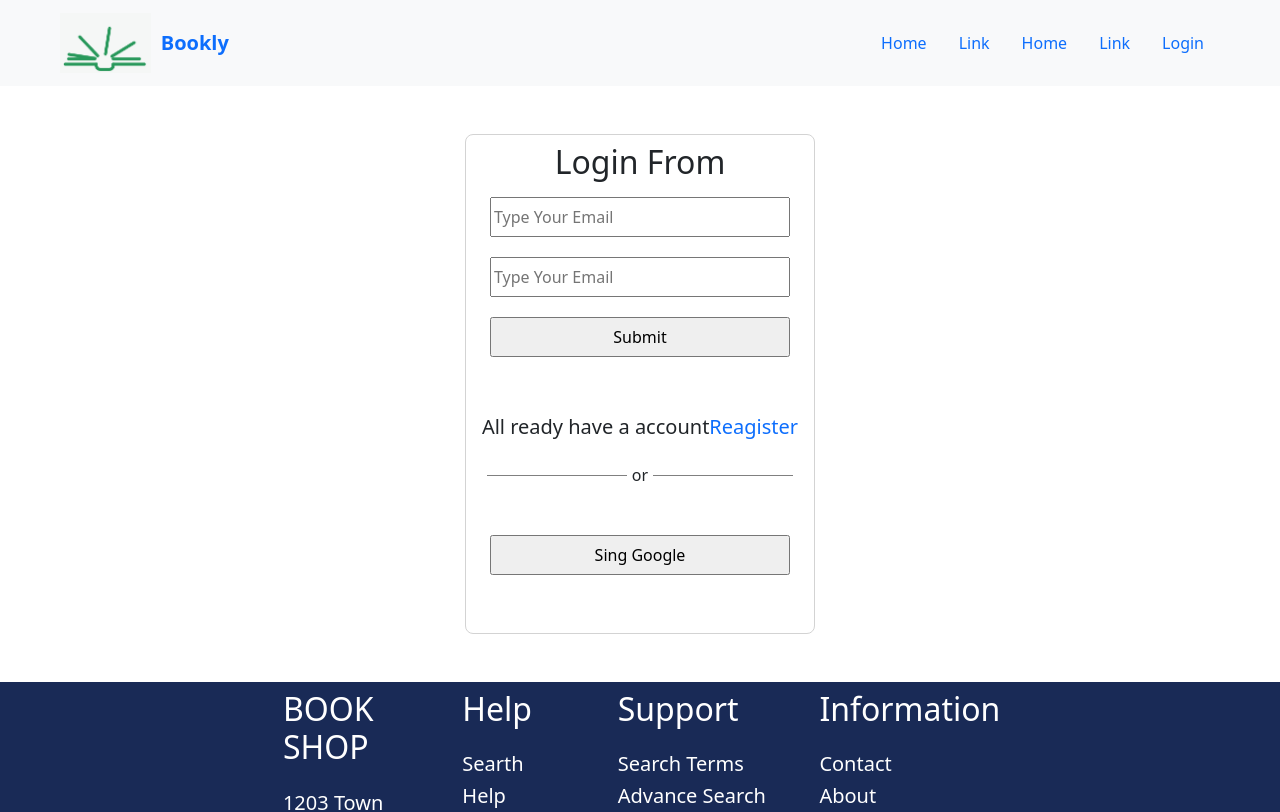
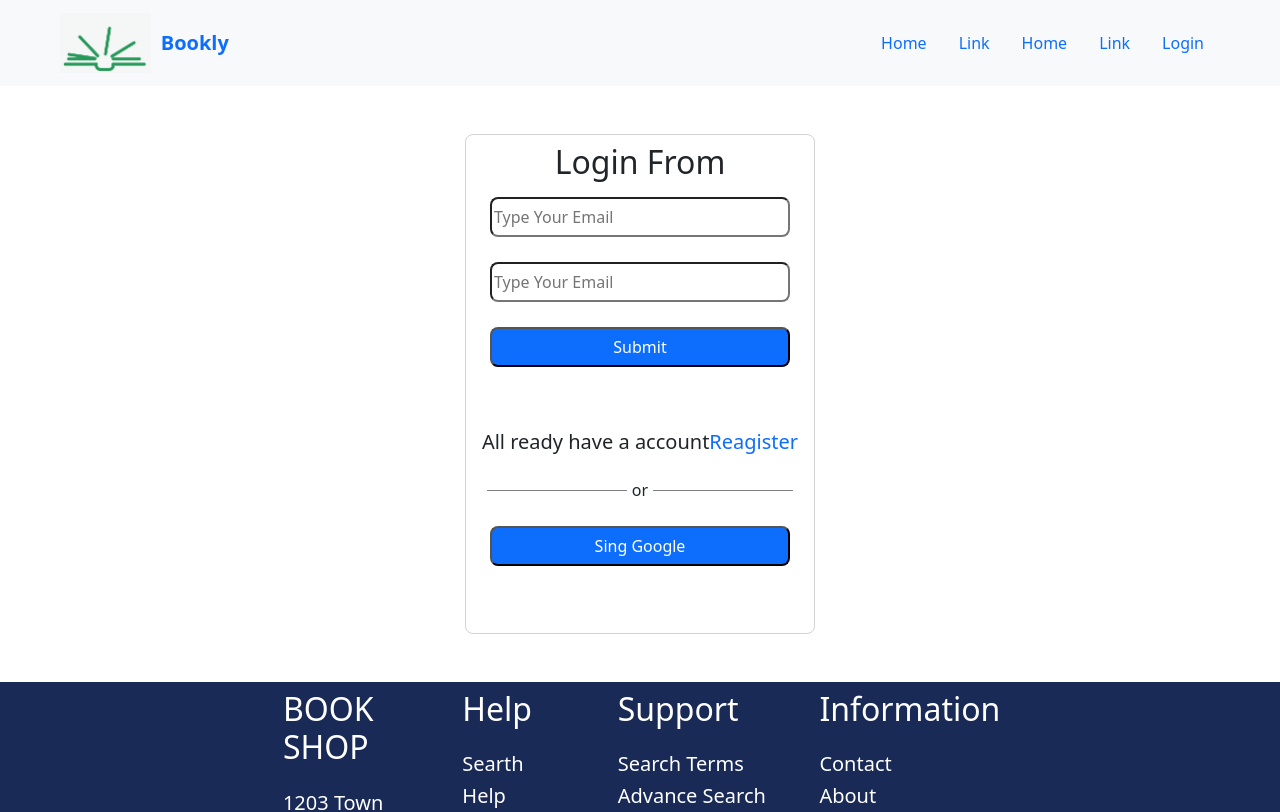
Before and after one commit to suzitsarkar27/Book-inventory-client, a React (Create React App) app: page /login in a window 1280 px wide. Shown: the top 812 px of the page. Built offline with nearby package versions, Linux system fonts and the light colour scheme.

Commit message:
start-firebase-login

```diff
--- a/package.json
+++ b/package.json
@@ -7,6 +7,7 @@
     "@testing-library/react": "^13.1.1",
     "@testing-library/user-event": "^13.5.0",
     "bootstrap": "^5.1.3",
+    "firebase": "^9.7.0",
     "react": "^18.1.0",
     "react-bootstrap": "^2.3.1",
     "react-dom": "^18.1.0",
--- a/src/Pages/Home/Login/Login.css
+++ b/src/Pages/Home/Login/Login.css
@@ -7,17 +7,20 @@
  .input-filde input{
     width:300px;
     margin: 0 auto;
-    margin-bottom: 20px;
+    margin-bottom: 25px;
     height:40px;
+    border-radius: 8px;
 }
 .sing-in input{
     width:300px;
     height: 40px;
+    border-radius: 8px;
 }
 .infro{
     text-decoration: none;
     font-size: 20px;
     margin-top: 30px;
+
 }
 .from-border{
     display:flex;
--- a/src/Pages/Home/Login/Login.js
+++ b/src/Pages/Home/Login/Login.js
@@ -18,7 +18,7 @@ const Login = () => {
           {...register("password")}
           required
         />
-        <input type="submit" />
+        <input className="bg-primary text-white" type="submit" />
       </form>
       <p className="infro">
         All ready have a account
@@ -31,8 +31,12 @@ const Login = () => {
         or
         <div className="login-border"></div>
       </div>
-      <div className="sing-in mx-auto mt-5">
-        <input type="button" value="Sing Google" />
+      <div className="sing-in mx-auto mt-4">
+        <input
+          className="bg-primary text-white"
+          type="button"
+          value="Sing Google"
+        />
       </div>
     </div>
   );
--- a/src/Pages/Home/SingUp/SingUp.js
+++ b/src/Pages/Home/SingUp/SingUp.js
@@ -18,7 +18,7 @@ const SingUp = () => {
           {...register("password")}
           required
         />
-        <input type="submit" />
+        <input className="bg-primary text-white" type="submit" />
       </form>
       <p className="infro">
         All ready have a account
```
Also changed, not shown: src/Pages/UseFirebase.js (added, +13 -0 lines), 1 other file (tests, documents, lock files or other folders).
